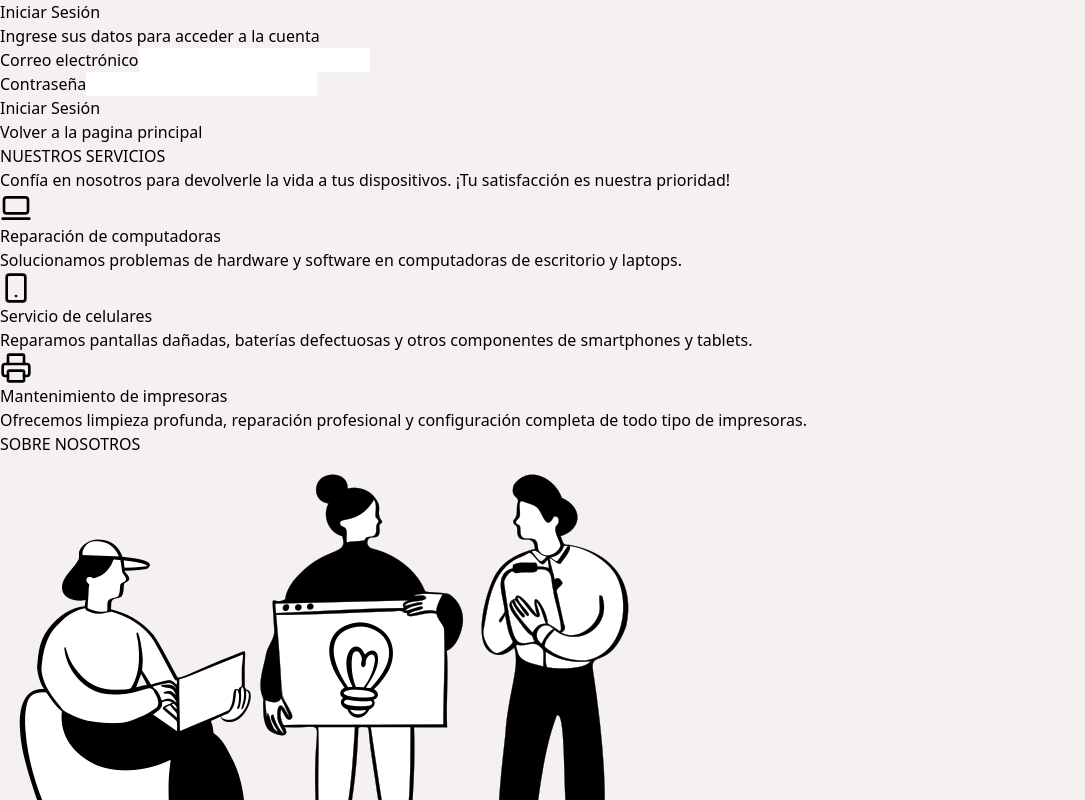
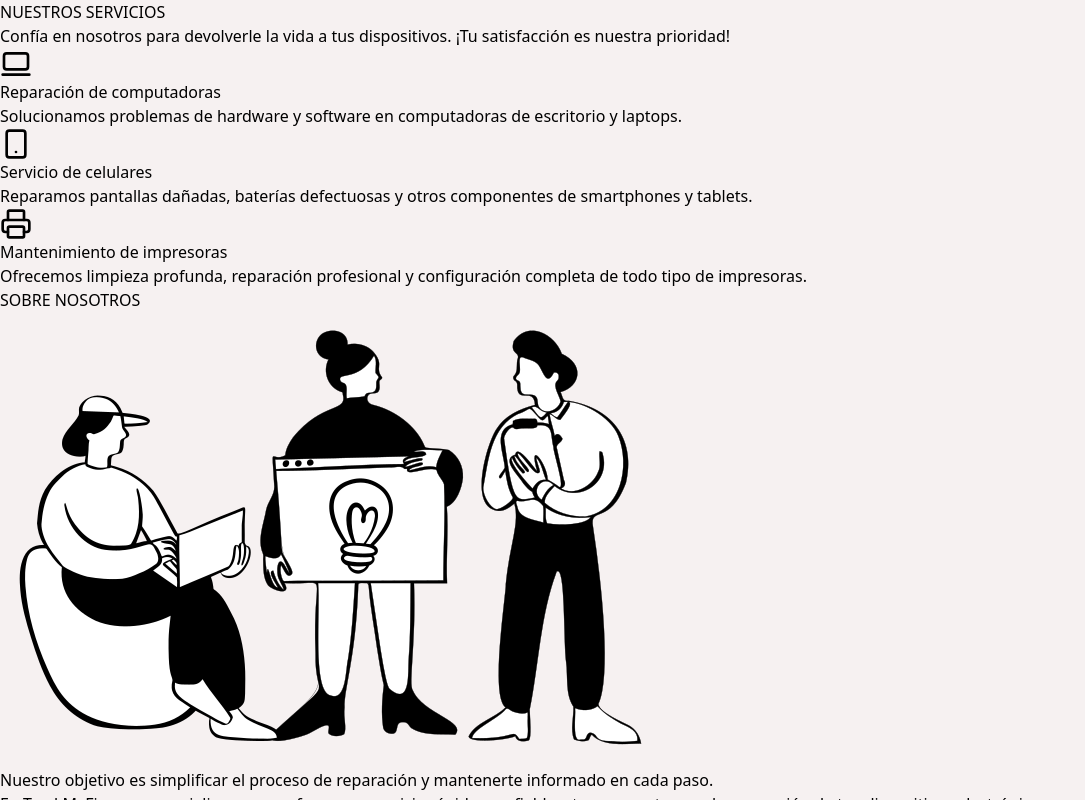
Before and after one commit to No-Country-simulation/c23-78-webapp, a React (Vite) app in the folder frontend/: page / in a window 1280 px wide. Shown: the top 800 px of the page, without its empty margins (0-1085 px from the left). Built offline with nearby package versions, Linux system fonts and the light colour scheme.

Commit message:
se termino el estilo del form

```diff
--- a/frontend/src/App.jsx
+++ b/frontend/src/App.jsx
@@ -11,7 +11,6 @@ function App() {
   return (
     <>
       <section className='max-w-[1200px] m-auto'>
-        <Login />
         <OurServices />
         <AboutUs />
         <ContactForm />
--- a/frontend/src/modules/core/components/Login-Form/Login.jsx
+++ b/frontend/src/modules/core/components/Login-Form/Login.jsx
@@ -1,9 +1,9 @@
 const Login = () => {
   return (
     <div className="min-h-screen flex flex-col items-center justify-center">
-      <form className="bg-white p-10 rounded-lg shadow-md w-full max-w-2xl border border-black ">
-        <div>
-          <h2 className="text-3xl">Iniciar Sesión</h2>
+      <form className="bg-white p-10 rounded-lg shadow-md w-[580px] h-[425px] border border-black">
+      <div className="mb-3">
+          <h2 className="mb-1 text-3xl ">Iniciar Sesión</h2>
           <p>Ingrese sus datos para acceder a la cuenta</p>
         </div>
 
```
